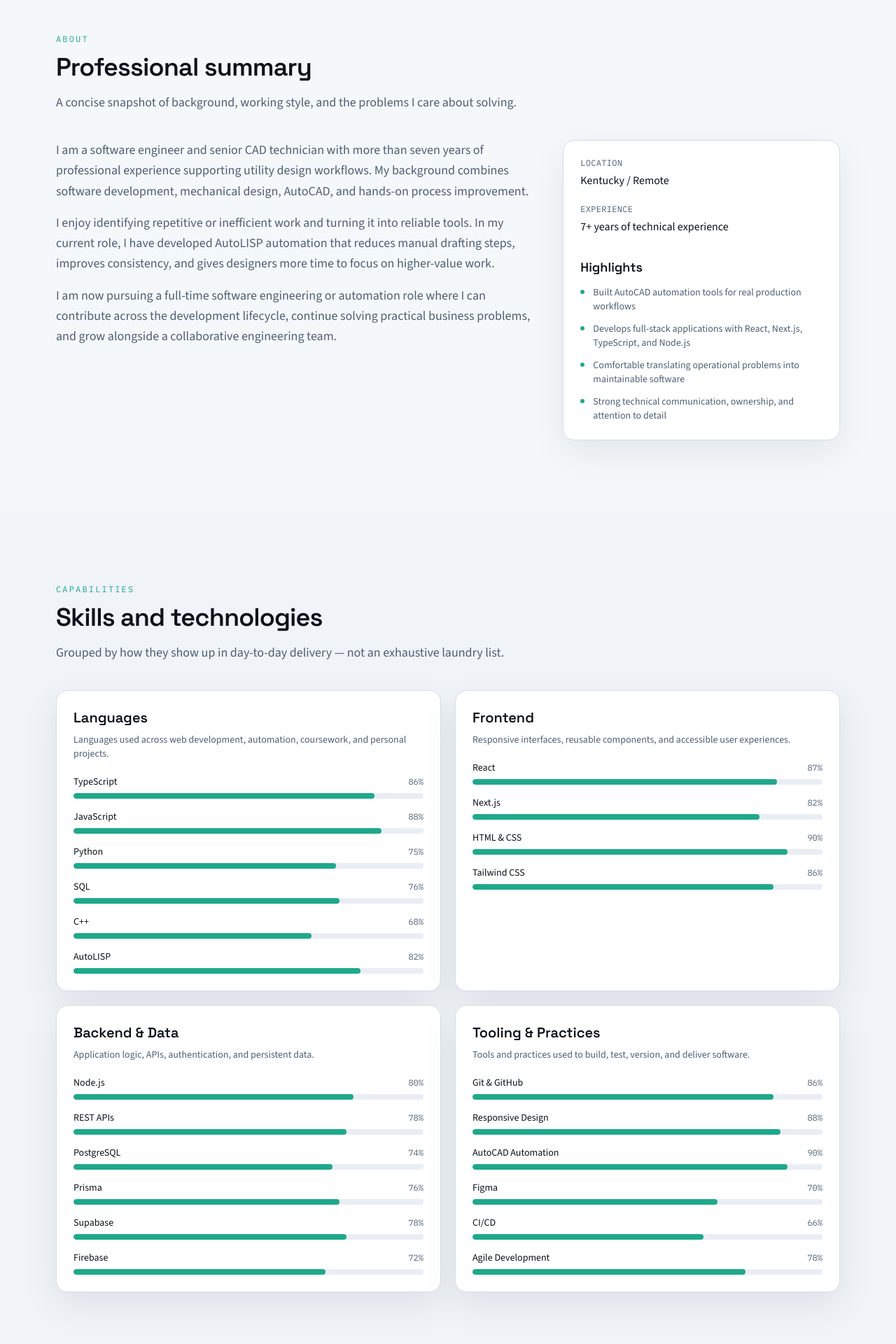
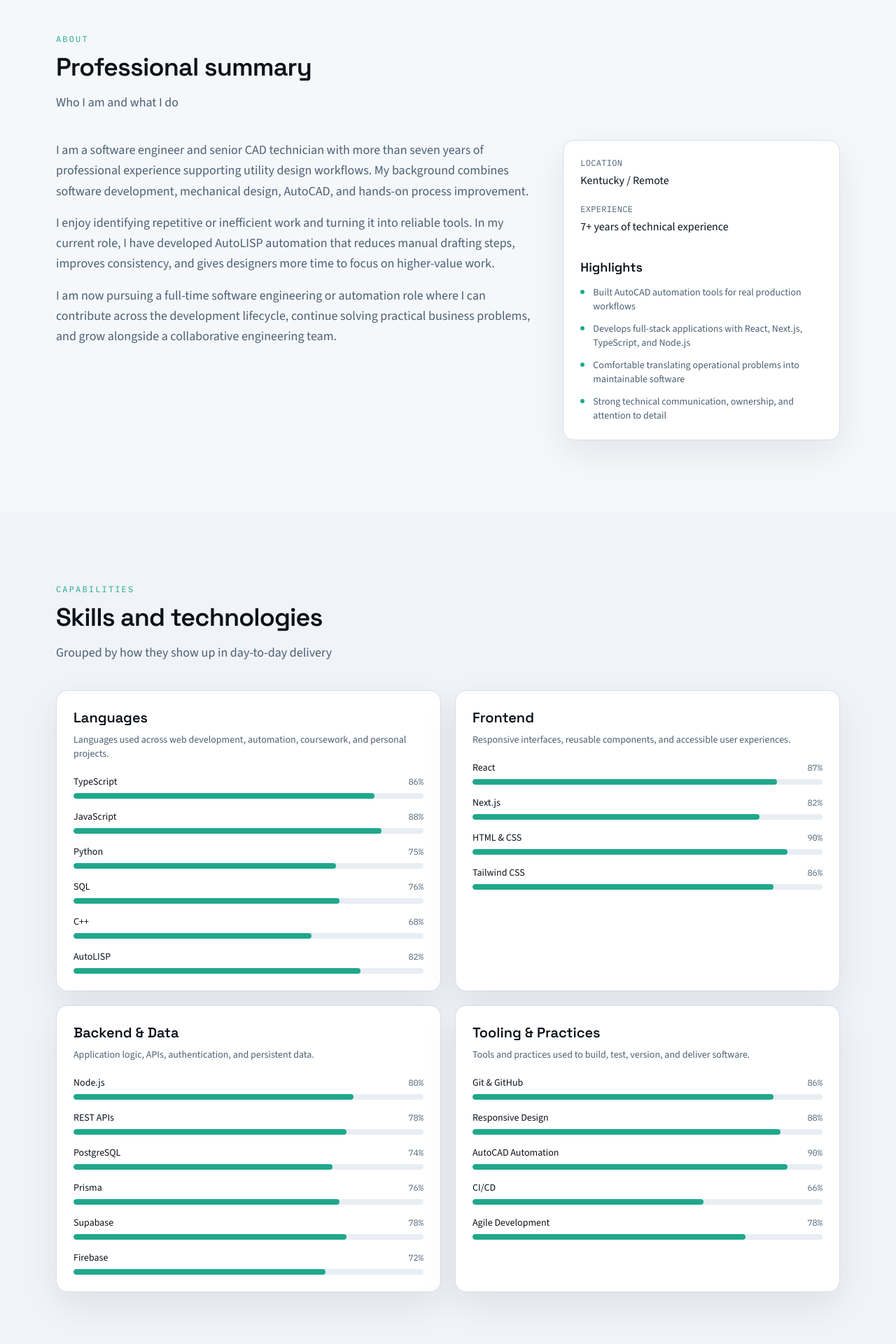
Before and after one commit to Christopher-Holland/SWE-Portfolio, a React (Vite) app: page / in a window 1280 px wide. Shown: the part 720-2640 px from the top of the page at 70% size. Built offline with nearby package versions, Linux system fonts and the light colour scheme.

Commit message:
fix: replaced placeholders within each section heading

```diff
--- a/src/data/portfolioData.ts
+++ b/src/data/portfolioData.ts
@@ -101,7 +101,6 @@ export const portfolioData: PortfolioData = {
         { name: 'Git & GitHub', level: 86 },
         { name: 'Responsive Design', level: 88 },
         { name: 'AutoCAD Automation', level: 90 },
-        { name: 'Figma', level: 70 },
         { name: 'CI/CD', level: 66 },
         { name: 'Agile Development', level: 78 },
       ],
--- a/src/sections/AboutSection.tsx
+++ b/src/sections/AboutSection.tsx
@@ -12,7 +12,7 @@ export function AboutSection({ content }: AboutSectionProps) {
         <SectionHeading
           eyebrow="About"
           title={content.heading}
-          description="A concise snapshot of background, working style, and the problems I care about solving."
+          description="Who I am and what I do"
         />
 
         <div className="grid gap-8 lg:grid-cols-[1.4fr_0.8fr]">
--- a/src/sections/EducationSection.tsx
+++ b/src/sections/EducationSection.tsx
@@ -12,7 +12,7 @@ export function EducationSection({ items }: EducationSectionProps) {
         <SectionHeading
           eyebrow="Learning"
           title="Education"
-          description="Formal education and professional learning paths. Swap in your schools and dates."
+          description="Learning something new every day"
         />
         <h2 id="education-heading" className="sr-only">
           Education
--- a/src/sections/ExperienceSection.tsx
+++ b/src/sections/ExperienceSection.tsx
@@ -16,7 +16,7 @@ export function ExperienceSection({ items }: ExperienceSectionProps) {
         <SectionHeading
           eyebrow="Career"
           title="Work experience"
-          description="Roles, ownership, and outcomes — edit employer names and dates before sharing."
+          description="Roles, ownership, and outcomes"
         />
         <h2 id="experience-heading" className="sr-only">
           Work experience
--- a/src/sections/ProjectsSection.tsx
+++ b/src/sections/ProjectsSection.tsx
@@ -15,7 +15,7 @@ export function ProjectsSection({ projects }: ProjectsSectionProps) {
         <SectionHeading
           eyebrow="Selected work"
           title="Featured projects"
-          description="Four representative builds. Replace screenshots, copy, and links in portfolioData.ts."
+          description="A collection of projects that I've worked on and are currently working on."
         />
         <h2 id="projects-heading" className="sr-only">
           Featured projects
--- a/src/sections/SkillsSection.tsx
+++ b/src/sections/SkillsSection.tsx
@@ -17,7 +17,7 @@ export function SkillsSection({ categories }: SkillsSectionProps) {
         <SectionHeading
           eyebrow="Capabilities"
           title="Skills and technologies"
-          description="Grouped by how they show up in day-to-day delivery — not an exhaustive laundry list."
+          description="Grouped by how they show up in day-to-day delivery"
         />
         <h2 id="skills-heading" className="sr-only">
           Skills and technologies
```
